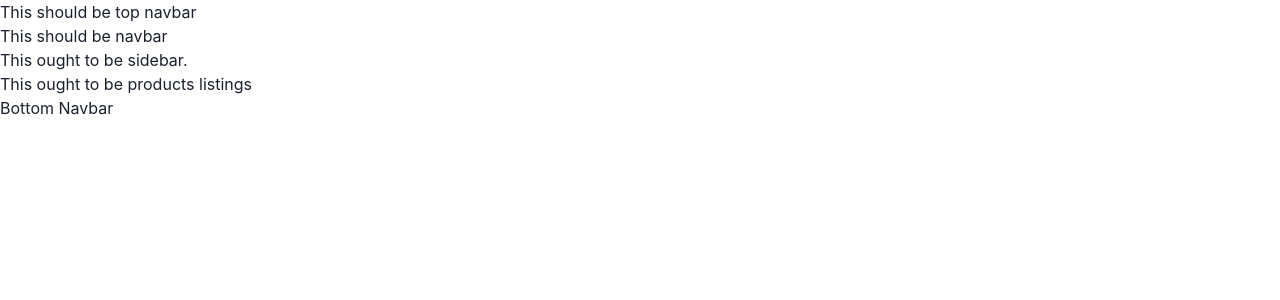
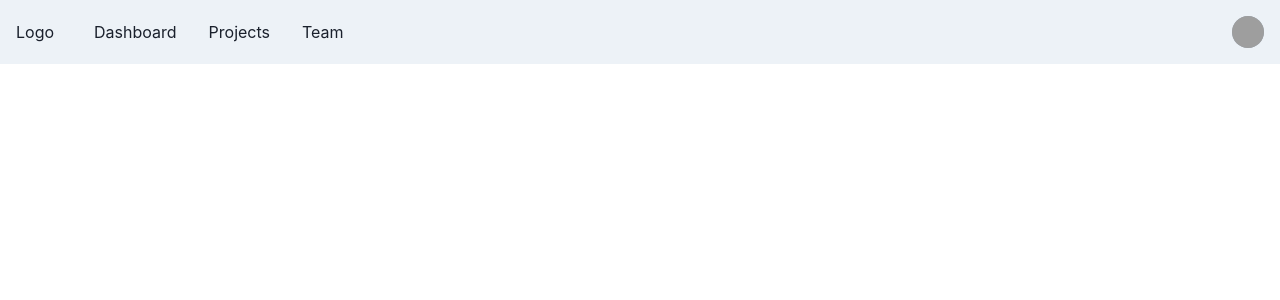
Before and after one commit to UdeshyaDhungana/dbazaar-frontend, a React (Create React App) app: page / in a window 1280 px wide. Shown: the top 300 px of the page. Built offline with nearby package versions, Linux system fonts and the light colour scheme; grey boxes are pictures that could not be loaded.

Commit message:
topnavbar initial prototype

```diff
--- a/package.json
+++ b/package.json
@@ -3,6 +3,7 @@
   "version": "0.1.0",
   "private": true,
   "dependencies": {
+    "@chakra-ui/icons": "^1.1.1",
     "@chakra-ui/react": "^1.7.4",
     "@emotion/react": "^11.7.1",
     "@emotion/styled": "^11.6.0",
--- a/src/App.js
+++ b/src/App.js
@@ -1,17 +1,18 @@
-import TopNavBar from "./components/topNavBar";
-import NavBar from "./components/navBar";
-import SideBar from "./components/sideBar";
-import Products from "./components/products";
-import BottomNavBar from "./components/bottomNavBar";
+// import TopNavBar from "./components/topNavBar";
+import WithSubnavigation from "./components/topNavBar";
+// import NavBar from "./components/navBar";
+// import SideBar from "./components/sideBar";
+// import Products from "./components/products";
+// import BottomNavBar from "./components/bottomNavBar";
 
 function App() {
   return (
     <div className="App">
-      <TopNavBar />
-      <NavBar />
+      <WithSubnavigation />
+      {/* <NavBar />
       <SideBar />
       <Products />
-      <BottomNavBar />
+      <BottomNavBar /> */}
     </div>
   );
 }
--- /dev/null
+++ b/src/components/searchBar.jsx
@@ -0,0 +1,11 @@
+import React from 'react';
+
+function SearchBar({ className }) {
+    return (
+        <div className={className}>
+            Search Bar
+        </div>
+     );
+}
+
+export default SearchBar;
--- a/src/components/topNavBar.jsx
+++ b/src/components/topNavBar.jsx
@@ -1,11 +1,98 @@
-import React from 'react';
+import {
+  Box,
+  Flex,
+  Avatar,
+  HStack,
+  Link,
+  IconButton,
+  Button,
+  Menu,
+  MenuButton,
+  MenuList,
+  MenuItem,
+  MenuDivider,
+  useDisclosure,
+  useColorModeValue,
+  Stack,
+} from '@chakra-ui/react';
+import { HamburgerIcon, CloseIcon } from '@chakra-ui/icons';
 
-function TopNavBar() {
-    return (
-        <div>
-            This should be top navbar
-        </div>
-     );
+const Links = ['Dashboard', 'Projects', 'Team'];
+
+const NavLink = ({ children }) => (
+  <Link
+    px={2}
+    py={1}
+    rounded={'md'}
+    _hover={{
+      textDecoration: 'none',
+      bg: useColorModeValue('gray.200', 'gray.700'),
+    }}
+    href={'#'}>
+    {children}
+  </Link>
+);
+
+export default function TopNavBar() {
+  const { isOpen, onOpen, onClose } = useDisclosure();
+
+  return (
+    <>
+      <Box bg={useColorModeValue('gray.100', 'gray.900')} px={4}>
+        <Flex h={16} alignItems={'center'} justifyContent={'space-between'}>
+          <IconButton
+            size={'md'}
+            icon={isOpen ? <CloseIcon /> : <HamburgerIcon />}
+            aria-label={'Open Menu'}
+            display={{ md: 'none' }}
+            onClick={isOpen ? onClose : onOpen}
+          />
+          <HStack spacing={8} alignItems={'center'}>
+            <Box>Logo</Box>
+            <HStack
+              as={'nav'}
+              spacing={4}
+              display={{ base: 'none', md: 'flex' }}>
+              {Links.map((link) => (
+                <NavLink key={link}>{link}</NavLink>
+              ))}
+            </HStack>
+          </HStack>
+          <Flex alignItems={'center'}>
+            <Menu>
+              <MenuButton
+                as={Button}
+                rounded={'full'}
+                variant={'link'}
+                cursor={'pointer'}
+                minW={0}>
+                <Avatar
+                  size={'sm'}
+                  src={
+                    'https://images.unsplash.com/photo-1493666438817-866a91353ca9?ixlib=rb-0.3.5&q=80&fm=jpg&crop=faces&fit=crop&h=200&w=200&s=b616b2c5b373a80ffc9636ba24f7a4a9'
+                  }
+                />
+              </MenuButton>
+              <MenuList>
+                <MenuItem>Link 1</MenuItem>
+                <MenuItem>Link 2</MenuItem>
+                <MenuDivider />
+                <MenuItem>Link 3</MenuItem>
+              </MenuList>
+            </Menu>
+          </Flex>
+        </Flex>
+
+        {isOpen ? (
+          <Box pb={4} display={{ md: 'none' }}>
+            <Stack as={'nav'} spacing={4}>
+              {Links.map((link) => (
+                <NavLink key={link}>{link}</NavLink>
+              ))}
+            </Stack>
+          </Box>
+        ) : null}
+      </Box>
+    </>
+  );
 }
-
-export default TopNavBar;
```
Also changed, not shown: 1 other file (tests, documents, lock files or other folders).
